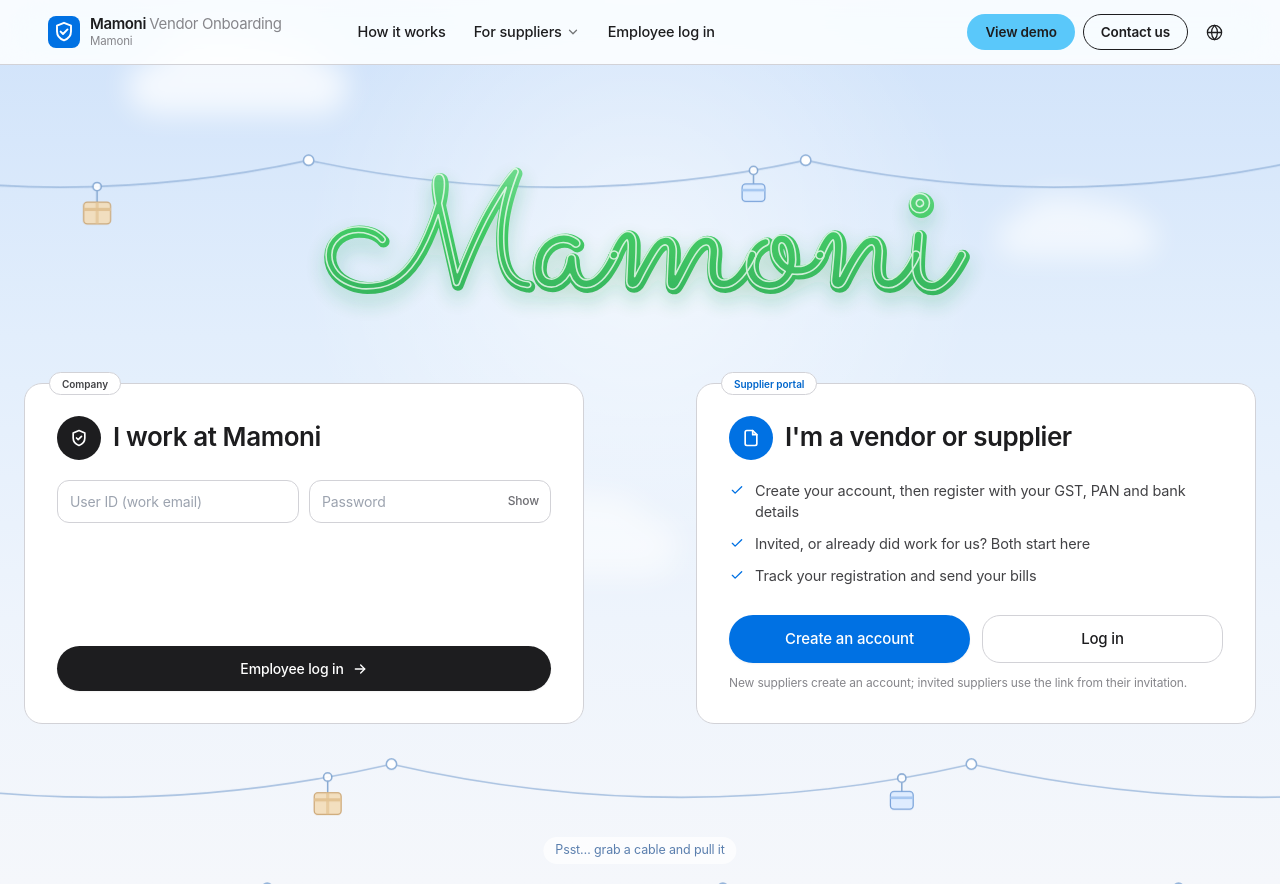
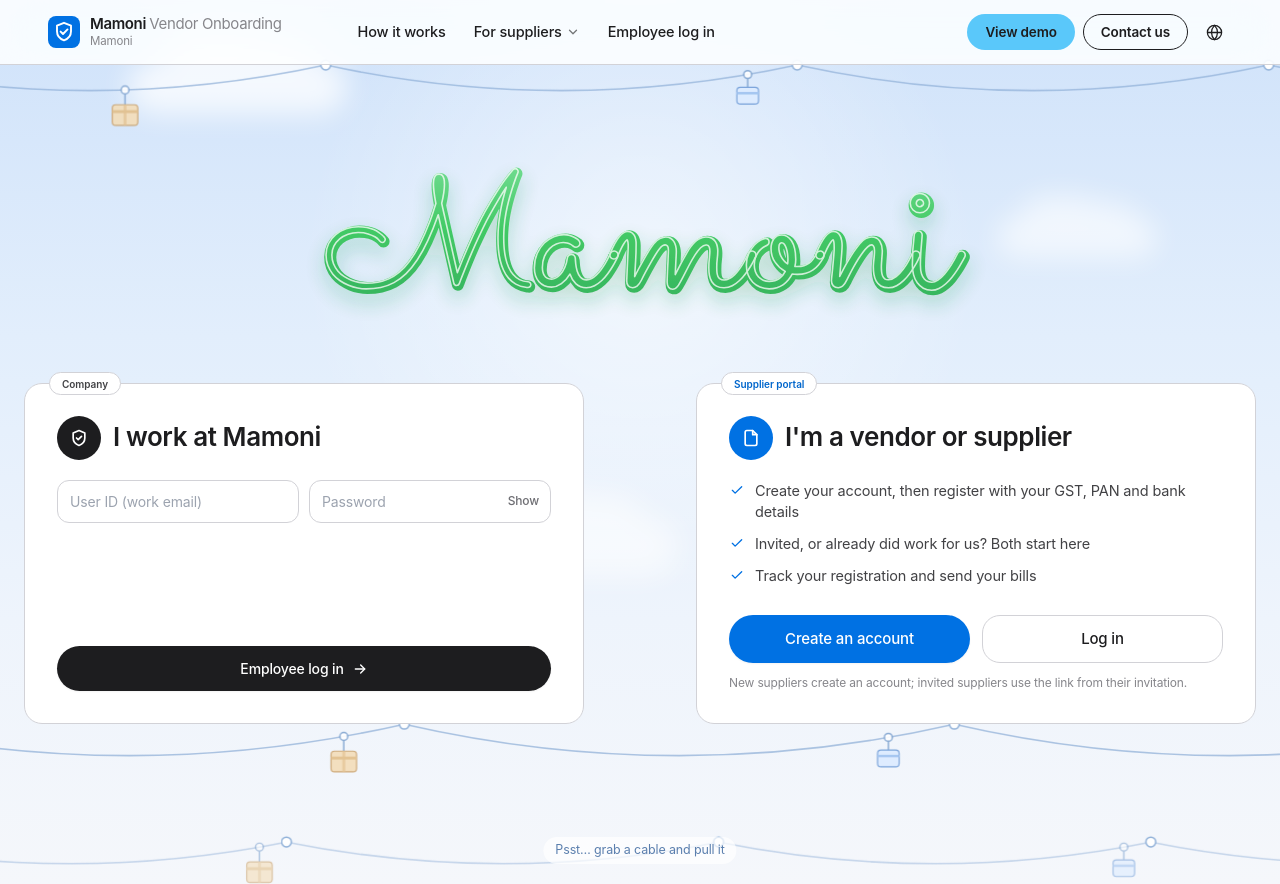
Before and after one commit to shubham-nare/vendor-onboarding, a FastAPI app: page / in a window 1280 px wide. Run offline with FastAPI, Linux system fonts and the light colour scheme; some libraries are stand-ins or nearby versions.

Commit message:
Sky behind every page; home ropes hang from the top bar and the bottom of the cards
Co-Authored-By: Claude Opus 5.5 <noreply@anthropic.com>
Claude-Session: https://claude.ai/code/session_01WjTfc6qZKJdS85gnf2aiK5

```diff
--- a/onboarding/templates/landing.html
+++ b/onboarding/templates/landing.html
@@ -2,32 +2,12 @@
 {% from "_macros.html" import icon %}
 {% block title %}Welcome{% endblock %}
 {% block content %}
-{# the moving sky behind the home page: clouds drift, parcels ride the cables, everything leans a little toward the cursor #}
+{# the ropeway over the sky (the sky itself is in base.html): it hangs from the top bar and from the bottom of the cards #}
 <style>
-  .sky { position: fixed; inset: 0; z-index: -1; overflow: hidden; pointer-events: none;
-         background: linear-gradient(180deg, #CFE2FA 0%, #E2EEFC 38%, #EEF4FC 70%, #F5F7FB 100%); }
-  .sky-glow { position: absolute; inset: 0; background: radial-gradient(520px circle at var(--cx, 50%) var(--cy, 30%), rgba(255,255,255,.55), transparent 65%); transition: background .2s linear; }
-  .sky-layer { position: absolute; inset: -24px; transition: transform .9s cubic-bezier(.2,.7,.2,1); will-change: transform; }
-  .sky-far  { transform: translate(calc(var(--mx, 0) * -8px),  calc(var(--my, 0) * -5px)); }
-  .sky-near { transform: translate(calc(var(--mx, 0) * -20px), calc(var(--my, 0) * -12px)); }
-  .cloud { position: absolute; left: 0; border-radius: 999px; background: #fff; filter: blur(14px); opacity: .75;
-           animation: drift linear infinite; }
-  .cloud::before, .cloud::after { content: ""; position: absolute; border-radius: 999px; background: inherit; }
-  .cloud::before { width: 55%; height: 140%; left: 14%; top: -55%; }
-  .cloud::after  { width: 40%; height: 115%; right: 12%; top: -38%; }
-  @keyframes drift { from { transform: translateX(-30vw); } to { transform: translateX(130vw); } }
-  .sky svg { position: absolute; inset: 0; width: 100%; height: 100%; }
-  @media (prefers-reduced-motion: reduce) { .cloud { animation: none; } .sky-layer, .sky-glow { transition: none; } }
+  .ropes { position: fixed; inset: 0; z-index: -1; overflow: hidden; pointer-events: none; }
+  .ropes svg { position: absolute; inset: 0; width: 100%; height: 100%; }
 </style>
-<div class="sky" id="sky" aria-hidden="true">
-  <div class="sky-glow"></div>
-  <div class="sky-layer sky-far">
-    <div class="cloud" style="top: 9%;  width: 220px; height: 54px; animation-duration: 140s; animation-delay: -30s"></div>
-    <div class="cloud" style="top: 26%; width: 160px; height: 40px; animation-duration: 170s; animation-delay: -110s; opacity: .6"></div>
-    <div class="cloud" style="top: 58%; width: 260px; height: 60px; animation-duration: 190s; animation-delay: -70s; opacity: .55"></div>
-    <div class="cloud" style="top: 80%; width: 180px; height: 44px; animation-duration: 155s; animation-delay: -140s; opacity: .6"></div>
-  </div>
-  <div class="sky-layer sky-near">
+<div class="ropes" id="ropes" aria-hidden="true">
     <svg viewBox="0 0 1440 900" preserveAspectRatio="xMidYMid slice">
       <defs>
         {# a parcel hanging from its trolley; the group is moved along a cable #}
@@ -49,14 +29,13 @@
       <g id="posts" fill="#fff" stroke="#8FB0D8" stroke-width="1.5"></g>
       <g id="parcels"></g>
     </svg>
-  </div>
   <p id="rope-tip" class="absolute bottom-5 left-1/2 -translate-x-1/2 text-[12.5px] text-[#5B7FAE] bg-white/70 rounded-full px-3 py-1 opacity-0 transition-opacity duration-700">Psst… grab a cable and pull it</p>
 </div>
 <script>
   /* The ropeway: cables sag between posts and parcels ride them. Grab a cable, pull, let go:
      it springs back past its rest line, the bounce runs into the next spans, and the parcels swing. */
   (() => {
-    const sky = document.getElementById('sky');
+    const sky = document.getElementById('ropes');
     if (!sky) return;
     const NS = 'http://www.w3.org/2000/svg';
     const svg = sky.querySelector('svg'), gCables = svg.querySelector('#cables'), gPosts = svg.querySelector('#posts'), gParcels = svg.querySelector('#parcels');
@@ -137,9 +116,10 @@
       const doors = document.getElementById('doors'), m = svg.getScreenCTM();
       if (!doors || !m) return;
       const yAt = py => new DOMPoint(0, py).matrixTransform(m.inverse()).y;
-      const under = yAt(doors.getBoundingClientRect().bottom + window.scrollY + 40);
+      const bar = document.querySelector('.pub-bar');
       const place = (c, y) => { c.y = y; c.postEls.forEach(el => el.setAttribute('cy', y)); c.items.forEach(it => { it.px = null; }); };
-      place(CABLES[1], Math.max(CABLES[1].base, under));
+      if (bar) place(CABLES[0], yAt(bar.getBoundingClientRect().bottom + window.scrollY));
+      place(CABLES[1], yAt(doors.getBoundingClientRect().bottom + window.scrollY));
       place(CABLES[2], Math.max(CABLES[2].base, CABLES[1].y + 120));
     };
     CABLES.forEach(c => { c.base = c.y; });
@@ -189,20 +169,6 @@
     };
     requestAnimationFrame(frame);
 
-    // clouds and cables lean a little toward the cursor; a soft glow follows it
-    if (calm) return;
-    let raf = 0, ev = null;
-    addEventListener('pointermove', e => {
-      ev = e;
-      if (raf) return;
-      raf = requestAnimationFrame(() => {
-        raf = 0;
-        sky.style.setProperty('--mx', (ev.clientX / innerWidth * 2 - 1).toFixed(3));
-        sky.style.setProperty('--my', (ev.clientY / innerHeight * 2 - 1).toFixed(3));
-        sky.style.setProperty('--cx', ev.clientX + 'px');
-        sky.style.setProperty('--cy', ev.clientY + 'px');
-      });
-    }, { passive: true });
   })();
 </script>
 <div class="reveal max-w-7xl mx-auto">
```
Also changed, not shown: onboarding/templates/base.html (+39 -0 lines).
